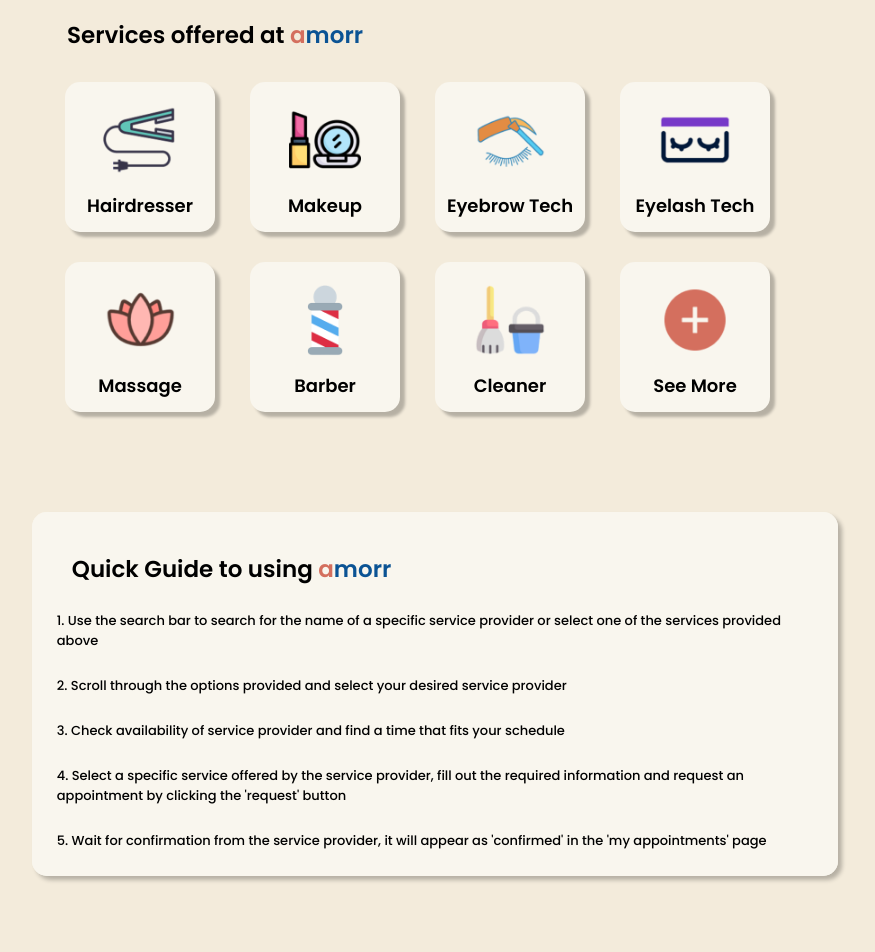
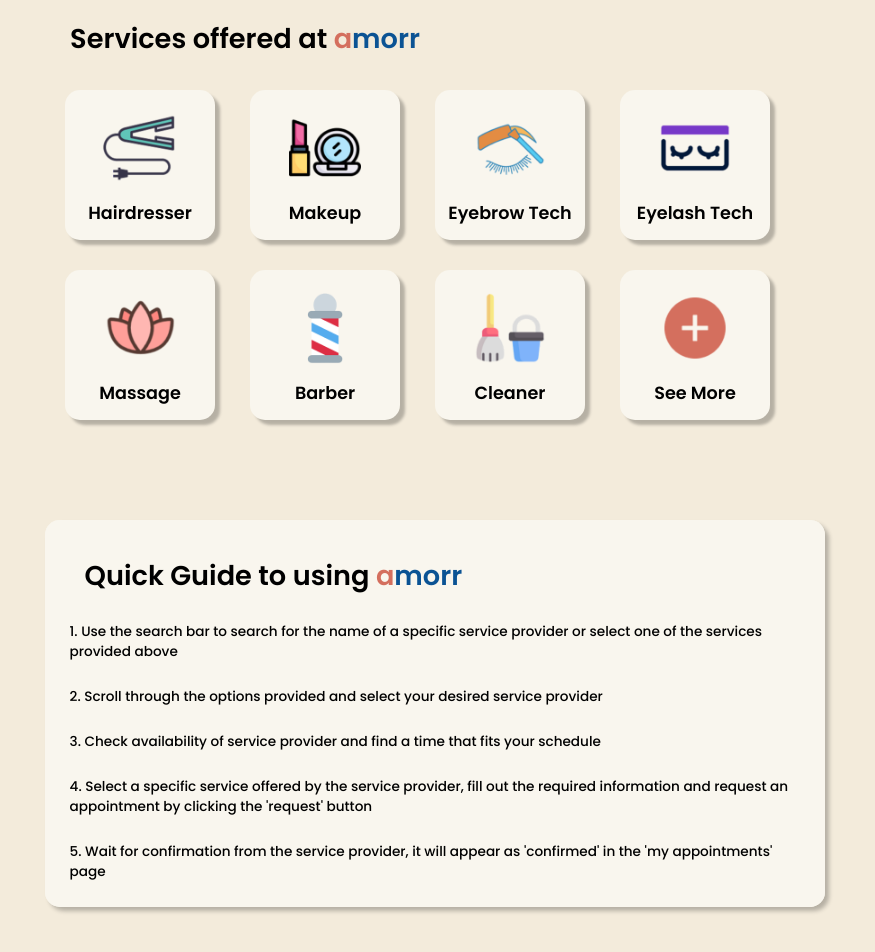
Before and after one commit to serhatgktp/amorr, a React (Create React App) app in the folder frontend/: page / in a window 1280 px wide. Shown: the part 482-1434 px from the top of the page, without its empty margins (205-1080 px from the left). Before the commit the page ends 1398 px from the top, so only its background shows below. Built offline with nearby package versions, Linux system fonts and the light colour scheme.

Commit message:
Changed font size to percentages

```diff
--- a/frontend/src/components/home/CoverPage/CoverPage.css
+++ b/frontend/src/components/home/CoverPage/CoverPage.css
@@ -40,7 +40,7 @@
 
 h1 {
     color: #0b5394;
-    font-size: 23px;
+    font-size: 170%;
     font-family: "poppins";
     font-weight: 700;
     text-align: center;
@@ -51,7 +51,7 @@ h1 {
 
 .subtext {
     color: black;
-    font-size: 23px;
+    font-size: 150%;
     font-family: "poppins";
     font-weight: 700;
     text-align: center;
--- a/frontend/src/components/home/Dashboard/CardItem.css
+++ b/frontend/src/components/home/Dashboard/CardItem.css
@@ -34,7 +34,7 @@ img {
 
 h3 {
     color: black;
-    font-size: 18px;
+    font-size: 110%;
     font-family: "poppins";
     font-weight: 600;
     text-align: center;
--- a/frontend/src/components/home/Dashboard/Dashboard.css
+++ b/frontend/src/components/home/Dashboard/Dashboard.css
@@ -1,6 +1,6 @@
 .hdg {
     color: black;
-    margin-left: -440px;
+    margin-left: -380px;
     margin-bottom: 30px;
     font-family: "poppins";
     font-weight: 600;
--- a/frontend/src/components/home/QuickGuide/QuickGuide.css
+++ b/frontend/src/components/home/QuickGuide/QuickGuide.css
@@ -7,9 +7,9 @@
     position: relative;
     text-align: center;
     margin: 0 auto;
-    width: 63%;
+    width: 61%;
     margin-top: 70px;
-    margin-bottom: 40px;
+    margin-bottom: 60px;
     overflow: hidden;
     float: none;
 }
@@ -30,6 +30,7 @@
 
 .hdg_guide {
     text-align: left;
+    margin-top: 35px;
     margin-left: 40px;
     font-family: "poppins";
     font-weight: 600;
@@ -48,7 +49,7 @@
 
 .p_QuickGuide {
     font-family: "poppins";
-    font-size: 13px;
+    font-size: 85%;
     font-weight: 500;
     background: #F9F6EE;
     text-align: left;
```
